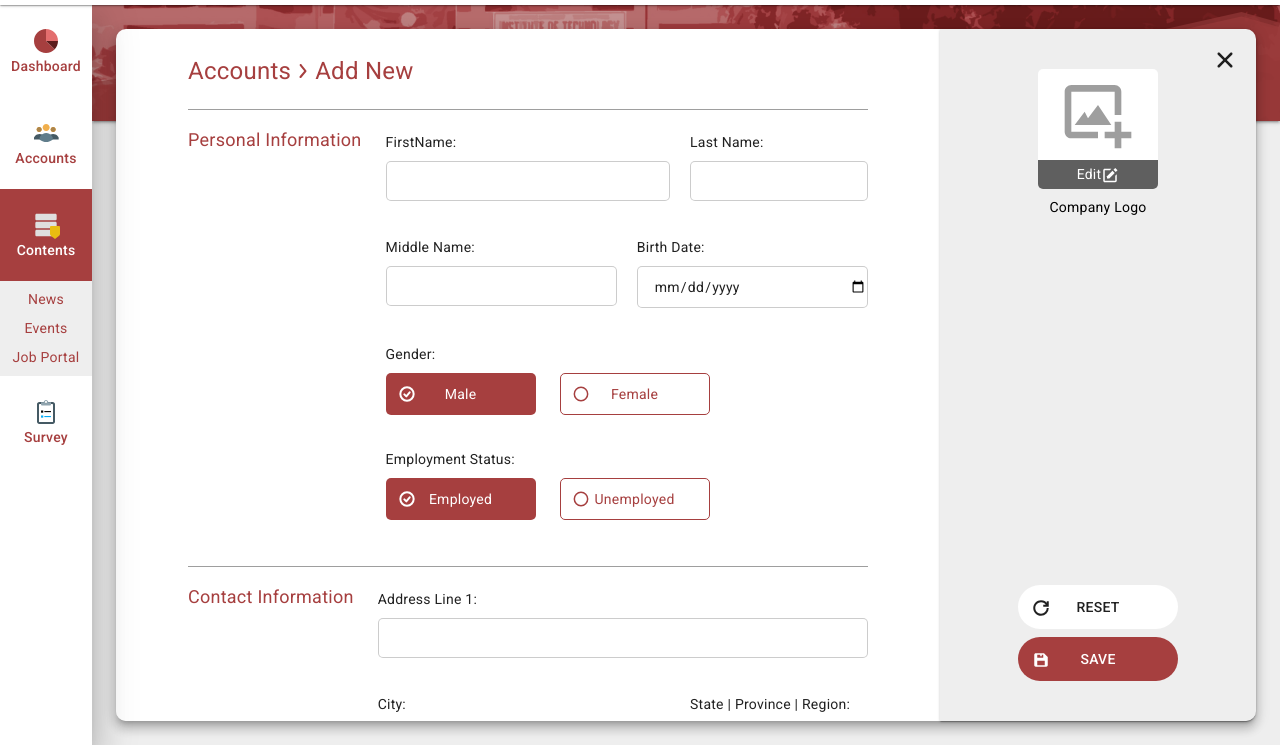
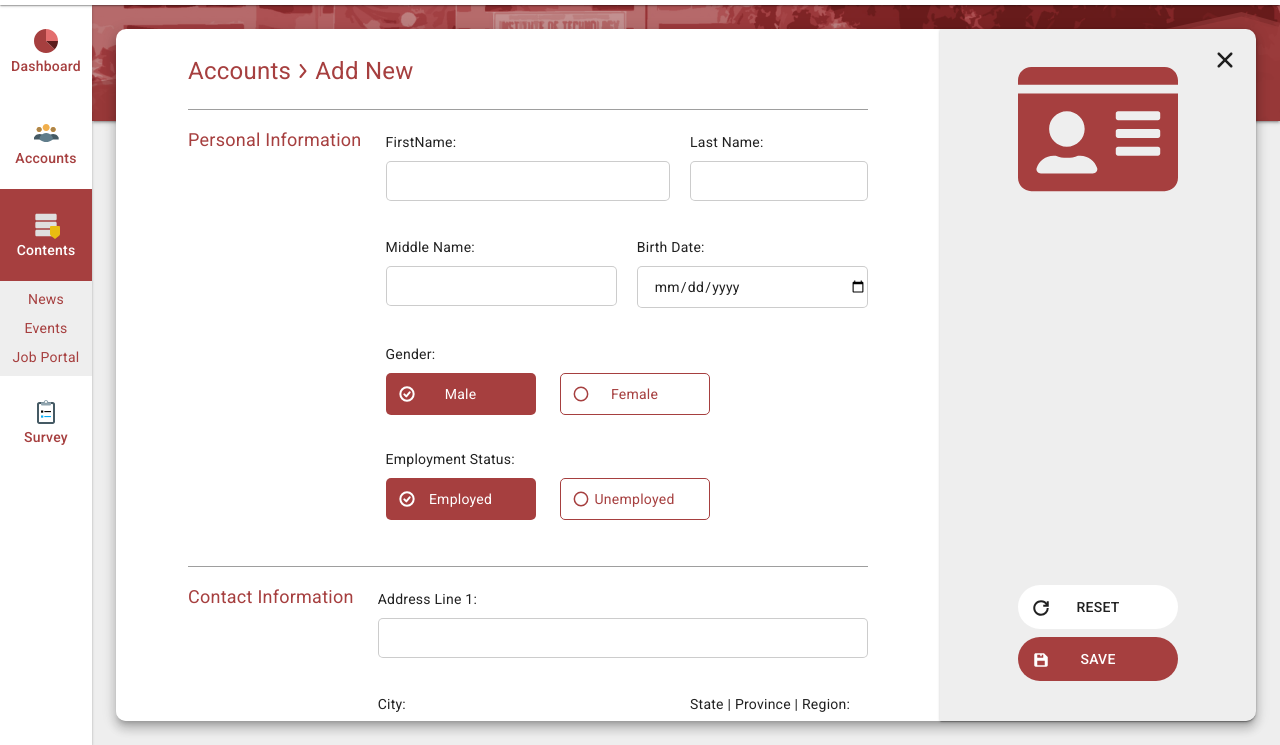
Before and after one commit to jessdolt/PUPIAIS_FrontEnd, a website built with webpack: page production/userAdd.html in a window 1280 px wide. Shown: the part 55-800 px from the top of the page. Built offline with nearby package versions, Linux system fonts and the light colour scheme.

Commit message:
userAddform updated

```diff
--- a/assets/sass/layouts/_adminForm.scss
+++ b/assets/sass/layouts/_adminForm.scss
@@ -176,6 +176,7 @@
 
             }
             .imageInputContainer{
+                position: relative;
                 min-width: 12rem;
                 width: 12rem;
                 max-width: 12rem;
@@ -211,6 +212,12 @@
                     background-image: url("../images/imgInputPlaceHolder.svg");
                     background-repeat: no-repeat;
                     background-position: center;
+                }
+                svg{
+                    position: absolute;
+                    top: 50%;
+                    left: 50%;
+                    transform: translate(-50%,-50%)
                 }
                 .fileUploadBtn{
                     @include set-background-color($mediumEmphasis);
--- a/production/userAdd.html
+++ b/production/userAdd.html
@@ -22,7 +22,7 @@
             <span>Admin Page</span>
             <a href="#">Switch to homepage</a>
         </header>
-        <div class="main">
+        <div class="main users">
             <nav class="adminNav">
                 <div class="accountNameContainer">
                     <div class="imageContainer">
@@ -242,18 +242,10 @@
                                 </svg>
                             </a>
                             <div class="imageInputContainer">
-                                <img src="">
-                                <label for="company-logo-input" class="fileUploadBtn">
-                                    Edit
-                                    <svg viewBox="0 0 18 18" fill="none" xmlns="http://www.w3.org/2000/svg">
-                                        <path d="M14.2411 2.00903L16.4911 4.25903L14.7759 5.97503L12.5259 3.72503L14.2411 2.00903Z" fill="white"/>
-                                        <path d="M6 12.4999H8.25L13.7153 7.03467L11.4652 4.78467L6 10.2499V12.4999Z" fill="white"/>
-                                        <path d="M14.25 14.75H6.1185C6.099 14.75 6.07875 14.7575 6.05925 14.7575C6.0345 14.7575 6.00975 14.7507 5.98425 14.75H3.75V4.25H8.88525L10.3853 2.75H3.75C2.92275 2.75 2.25 3.422 2.25 4.25V14.75C2.25 15.578 2.92275 16.25 3.75 16.25H14.25C14.6478 16.25 15.0294 16.092 15.3107 15.8107C15.592 15.5294 15.75 15.1478 15.75 14.75V8.249L14.25 9.749V14.75Z" fill="white"/>
-                                    </svg>
-                                </label>
-                                <input type="file" name="companyLogoInput" id="company-logo-input" accept=".jpg, .png">
+                                <svg width="160" height="142" viewBox="0 0 160 142" fill="none" xmlns="http://www.w3.org/2000/svg">
+                                    <path d="M146.667 8.875H13.3333C5.97222 8.875 0 14.8379 0 22.1875V26.625H160V22.1875C160 14.8379 154.028 8.875 146.667 8.875ZM0 119.812C0 127.162 5.97222 133.125 13.3333 133.125H146.667C154.028 133.125 160 127.162 160 119.812V35.5H0V119.812ZM97.7778 55.4688C97.7778 54.2484 98.7778 53.25 100 53.25H140C141.222 53.25 142.222 54.2484 142.222 55.4688V59.9062C142.222 61.1266 141.222 62.125 140 62.125H100C98.7778 62.125 97.7778 61.1266 97.7778 59.9062V55.4688ZM97.7778 73.2188C97.7778 71.9984 98.7778 71 100 71H140C141.222 71 142.222 71.9984 142.222 73.2188V77.6562C142.222 78.8766 141.222 79.875 140 79.875H100C98.7778 79.875 97.7778 78.8766 97.7778 77.6562V73.2188ZM97.7778 90.9688C97.7778 89.7484 98.7778 88.75 100 88.75H140C141.222 88.75 142.222 89.7484 142.222 90.9688V95.4062C142.222 96.6266 141.222 97.625 140 97.625H100C98.7778 97.625 97.7778 96.6266 97.7778 95.4062V90.9688ZM48.8889 53.25C58.6944 53.25 66.6667 61.2098 66.6667 71C66.6667 80.7902 58.6944 88.75 48.8889 88.75C39.0833 88.75 31.1111 80.7902 31.1111 71C31.1111 61.2098 39.0833 53.25 48.8889 53.25ZM18.6389 109.884C20.9722 102.756 27.6667 97.625 35.5556 97.625H37.8333C41.25 99.0395 44.9722 99.8438 48.8889 99.8438C52.8056 99.8438 56.5556 99.0395 59.9444 97.625H62.2222C70.1111 97.625 76.8056 102.756 79.1389 109.884C80.0278 112.629 77.6944 115.375 74.8056 115.375H22.9722C20.0833 115.375 17.75 112.602 18.6389 109.884Z" fill="#A63F3F"/>
+                                </svg>
                             </div>
-                            <label>Company Logo</label>
                             <div class="btnGroupContainer">
                                 <button class="reset">
                                     <svg viewBox="0 0 18 18" fill="none" xmlns="http://www.w3.org/2000/svg">
```
Also changed, not shown: production/index.js (+1 -1 lines), production/css/style.css.
